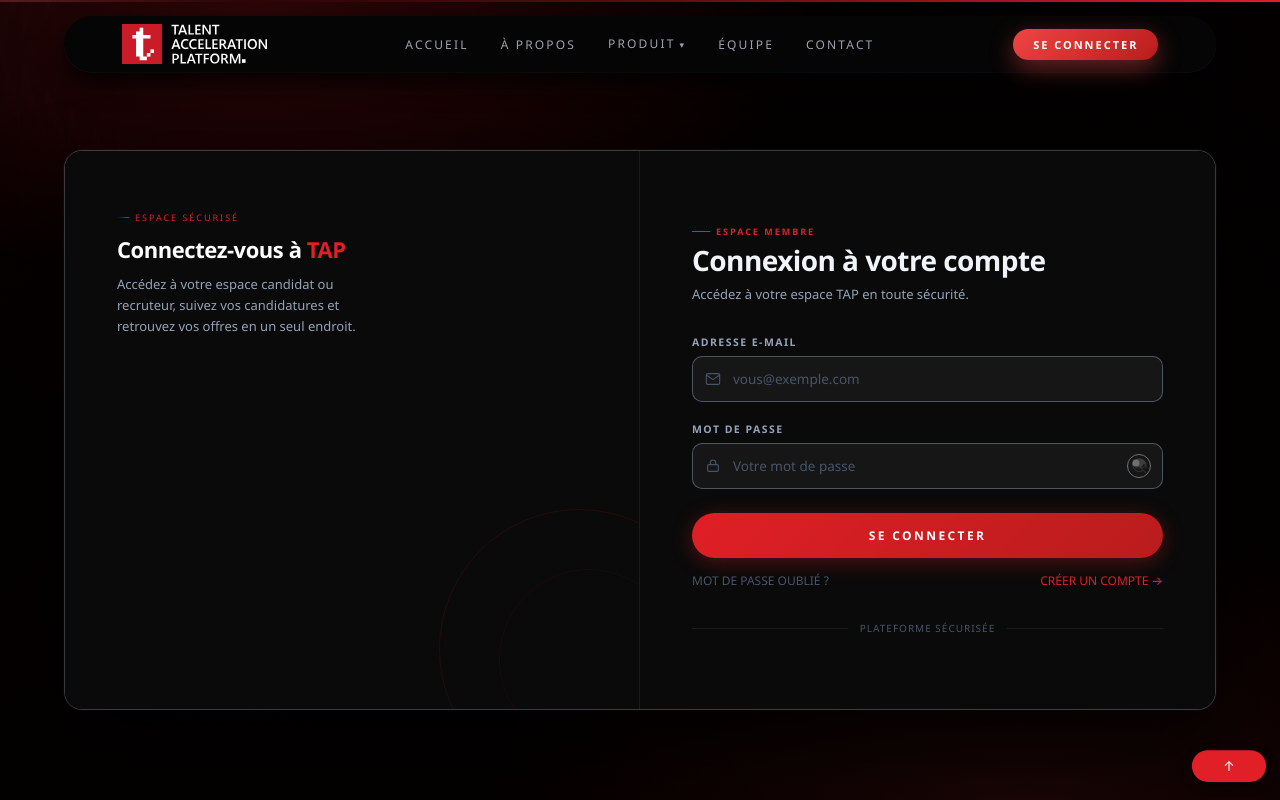
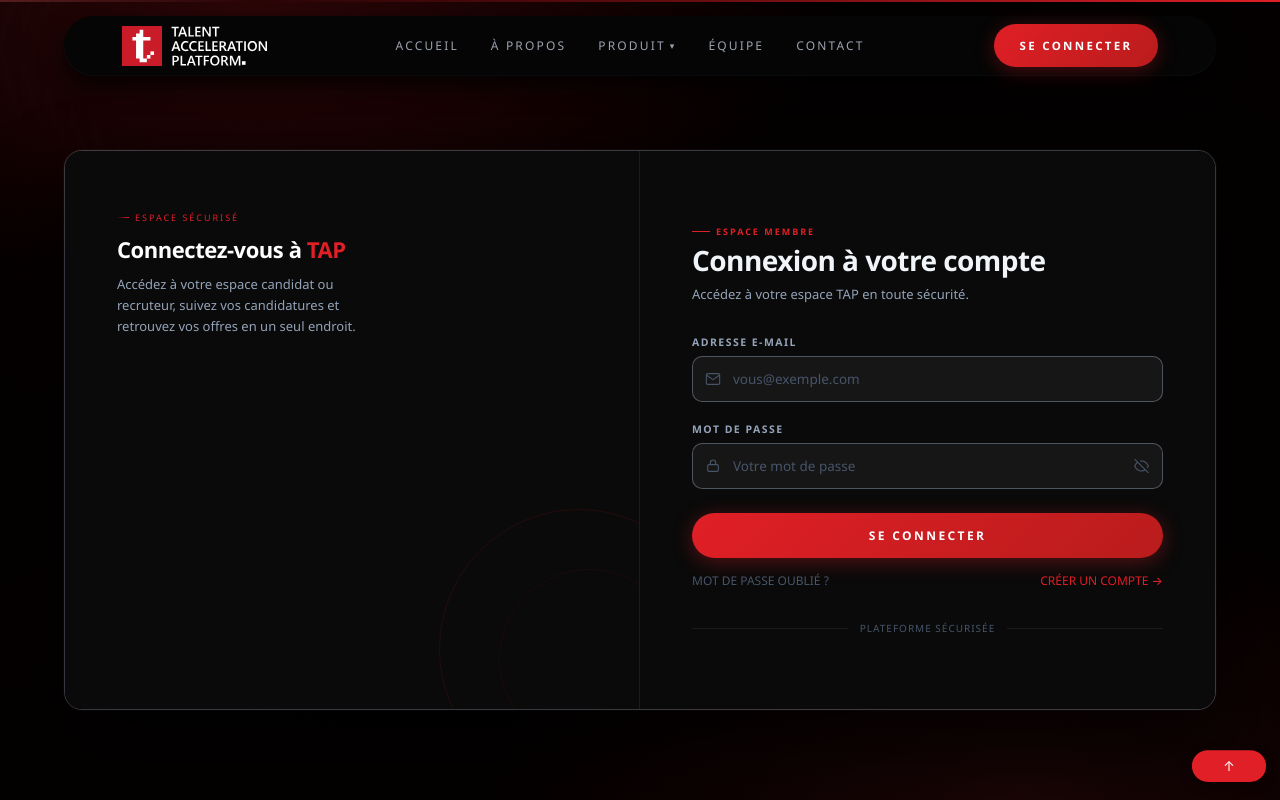
Before and after one commit to Ouisal-ben-zahi/tap2, a React (Create React App) app in the folder frontend/: page /contact in a window 1280 px wide. Both pictures are taken after a click on the button "SE CONNECTER". Shown: the top 800 px of the page. Built offline with nearby package versions, Linux system fonts and the light colour scheme; a web font is replaced by a local one.

Commit message:
amelioration du site

```diff
--- a/frontend/src/css/Header.css
+++ b/frontend/src/css/Header.css
@@ -25,7 +25,7 @@
   transform: none;
   width: 100%;
   max-width: 100%;
-  border-radius: 0;
+  border-radius: 0 0 18px 18px; /* bords arrondis en bas seulement */
 }
 
 /* Container intérieur toujours 90% / 1200px */
@@ -225,24 +225,42 @@
 }
 
 .signup-btn {
-  padding: 8px 20px;
-  border-radius: 999px;
-  background: linear-gradient(135deg, #ef4444, #b91c1c);
-  color: white;
+  padding: 14px 26px;
+  background: linear-gradient(135deg, #e01f26 0%, #b91c1c 100%);
+  color: #fff;
   border: none;
+  text-transform: uppercase;
+  letter-spacing: 0.2em;
+  font-size: 11.5px;
+  font-weight: 700;
   cursor: pointer;
-  font-size: 11px;
-  font-weight: 600;
-  letter-spacing: 0.18em;
-  text-transform: uppercase;
-  font-family: inherit;
-  box-shadow: 0 8px 24px rgba(239,68,68,0.45);
-  transition: box-shadow 0.18s ease, transform 0.18s ease;
+  border-radius: 999px; /* même forme que le bouton contact-submit */
+  box-shadow: 0 4px 20px rgba(224,31,38,0.3);
+  font-family: 'Syne', sans-serif;
+  transition: all 0.2s ease;
+  position: relative;
+  overflow: hidden;
+}
+
+.signup-btn::after {
+  content: '';
+  position: absolute;
+  top: 0;
+  left: -100%;
+  width: 100%;
+  height: 100%;
+  background: linear-gradient(90deg, transparent, rgba(255,255,255,0.1), transparent);
+  transition: left 0.45s ease;
 }
 
 .signup-btn:hover {
-  box-shadow: 0 12px 30px rgba(239,68,68,0.6);
+  background: linear-gradient(135deg, #f97373, #ef4444);
+  box-shadow: 0 6px 28px rgba(224,31,38,0.5);
   transform: translateY(-1px);
+}
+
+.signup-btn:hover::after {
+  left: 100%;
 }
 
 /* ─── Mobile only ────────────────────────────────────────── */
--- a/frontend/src/css/Signup.css
+++ b/frontend/src/css/Signup.css
@@ -503,7 +503,7 @@
   background: #161616;
   border: 1px solid rgba(148,163,184,0.45);
   color: var(--text-1);
-  border-radius: 10px;
+  border-radius: 10px; /* tous les inputs du formulaire ont des bords arrondis */
   outline: none;
   transition: border-color 0.2s var(--ease), background 0.2s, box-shadow 0.2s;
 }
@@ -560,7 +560,7 @@
   padding: 14px 16px;
   background: rgba(255,255,255,0.03);
   border: 1px solid var(--border);
-  border-radius: 2px;
+  border-radius: 10px; /* carte de vérification avec coins arrondis */
 }
 
 .signup-verify-msg strong { color: var(--red); }
@@ -576,6 +576,7 @@
   color: var(--text-1) !important;
   border-color: var(--red-border) !important;
   background: rgba(224,31,38,0.04) !important;
+  border-radius: 10px !important; /* code OTP arrondi aussi */
 }
 
 /* error */
@@ -604,7 +605,7 @@
   letter-spacing: 0.2em;
   text-transform: uppercase;
   cursor: pointer;
-  border-radius: 999px;
+  border-radius: 999px; /* full rounded comme les autres CTA */
   transition: all 0.2s var(--ease);
   position: relative;
   overflow: hidden;
@@ -637,7 +638,7 @@
   letter-spacing: 0.14em;
   text-transform: uppercase;
   cursor: pointer;
-  border-radius: 2px;
+  border-radius: 999px; /* bouton secondaire full rounded aussi */
   transition: all 0.15s var(--ease);
   margin-top: 8px;
 }
--- a/frontend/src/pages/Connexion.jsx
+++ b/frontend/src/pages/Connexion.jsx
@@ -272,13 +272,9 @@ function Connexion() {
                 />
                 <button
                   type="button"
-                  className={`password-eye${showPwd ? " password-eye--active" : ""}`}
+                  className={`password-eye-btn${showPwd ? " password-eye-btn--active" : ""}`}
                   onClick={() => setShowPwd(p => !p)}
                   aria-label={showPwd ? "Masquer" : "Afficher"}
-                  style={{
-                    display: "flex", alignItems: "center", justifyContent: "center",
-                    color: showPwd ? "#ef4444" : "#475569",
-                  }}
                 >
                   <IconEye open={showPwd} />
                 </button>
```
